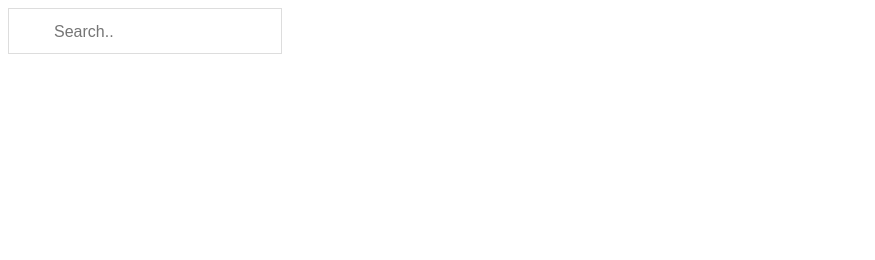
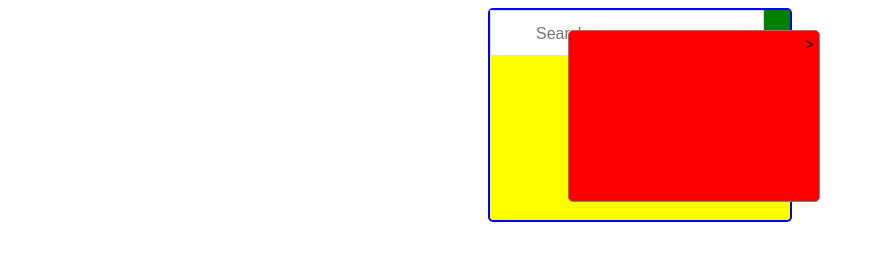
Before and after one commit to cidre/weather-app, a plain HTML site: page index.html in a window 1280 px wide. Shown: the whole page, without its empty margins (0-875 px from the left). Drawn offline with Linux system fonts and the light colour scheme.

Commit message:
add righ panel

```diff
--- a/css/style.css
+++ b/css/style.css
@@ -8,23 +8,71 @@
 
 }
 
+.main-panel {
+	height: 210px;
+	width: 300px;
+	background: yellow;
+	border: 2px solid blue;
+    border-radius: 5px;
+    margin: auto;
+    position: relative;
+    z-index: 2;
+}
+
+#left-panel {
+	height: 170px;
+	width: 250px;
+	background: red;
+	border: 1px solid grey;
+    border-radius: 5px;
+    position: absolute;
+    top: 20px;
+    right: -30px;
+    z-index: 1;
+}
+
+#left-panel:hover {
+  right: -35px;
+}
+
+#left-panel.show {
+  right: -190px;
+  -webkit-transition: all 1.5s ease-in-out;
+}
+
+#left-panel a.controller {
+  position: absolute;
+  right: 5px;
+  top: 5px;
+  text-decoration: none;
+  -webkit-transition: all 0.5s ease-in-out;
+  color: black;
+  font-weight: bold;
+}
+
+#left-panel.show a.controller {
+  -webkit-transform: rotate(180deg);
+}
+
 .mainCity h1 {
 	font-family: 'gidoleregular', Arial, sans-serif;
 	font-size: 34px;
 }
 
 .search-wrapper {
-
+	margin: auto;
+	background: green;
 }
 
 #cityInput {
-  border-box: box-sizing;
+    margin: auto;
+    border-box: box-sizing;
 /* background-image: url('searchicon.png');
   background-position: 14px 12px;
   background-repeat: no-repeat;  */
-  font-size: 16px;
-  padding: 14px 20px 12px 45px;
-  border: 1px solid #ddd;
+    font-size: 16px;
+    padding: 14px 20px 12px 45px;
+    border: 1px solid #ddd;
 }
 
 .hidden-option {
--- a/index.html
+++ b/index.html
@@ -9,10 +9,15 @@
   </head>
   <body>
     <div id="content">
-      <div class="search-wrapper">
-        <input type="text" placeholder="Search.." id="cityInput" onkeyup="processCityInput(event)">
-      </div>
-      <div class="mainCity" id="mainCity">
+      <div class="main-panel">
+        <div class="search-wrapper">
+          <input type="text" placeholder="Search.." id="cityInput" onkeyup="processCityInput(event)">
+        </div>
+        <div class="mainCity" id="mainCity">
+        </div>
+        <div id="left-panel">
+          <a href="#" onclick="showLeftPanel();" class="controller">&gt;</a>
+        </div>
       </div>
     </div>
     <script src="js/app.js"></script>
--- a/js/app.js
+++ b/js/app.js
@@ -12,6 +12,7 @@ const doc = {};
 
 doc.input = document.getElementById("cityInput");
 doc.mainCity = document.getElementById('mainCity');
+doc.leftPanel = document.getElementById('left-panel');
 
 const weatherData = [];
 
@@ -100,3 +101,7 @@ function processCityInput(e){
         .catch(e => alert(e))
     }
 }
+
+function showLeftPanel(){
+    doc.leftPanel.classList.toggle("show");
+}
```
